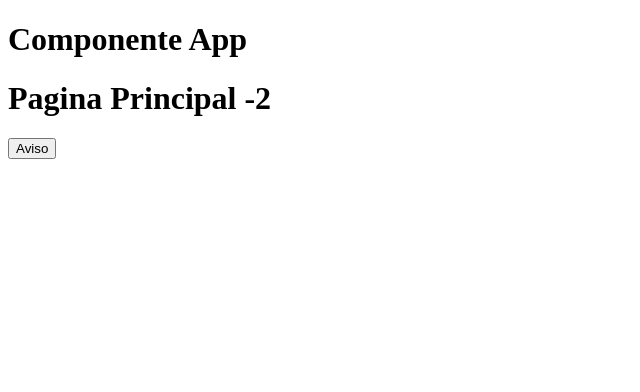
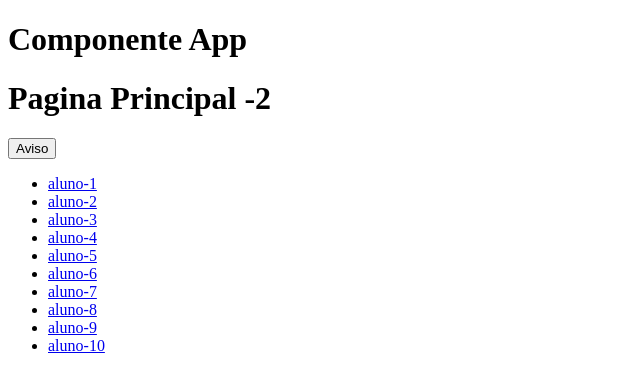
Before and after one commit to 1TDSPM-2024/aula-05-2sem, a React (Vite) app in the folder aula05/: page / in a window 1280 px wide. Shown: the top 392 px of the page, without its empty margins (0-640 px from the left). Built offline with nearby package versions, Linux system fonts and the light colour scheme.

Commit message:
children

```diff
--- a/aula05/src/App.tsx
+++ b/aula05/src/App.tsx
@@ -5,12 +5,25 @@ function App(){
     const pagina:string = "Pagina Principal";
     const nrPagina:number = 2;
     const status = "loading";
-    const aviso = ()=>alert(pagina);
+    const aviso = ()=> alert(pagina);
 
   return(
     <div>
       <h1>Componente App</h1>
-      <Cabecalho paginaProps={pagina} nrPaginaProps={nrPagina} statusProps={status} avisoProps={aviso}/>
+      <Cabecalho paginaProps={pagina} nrPaginaProps={nrPagina} statusProps={status} avisoProps={aviso}>
+        <ul>
+          <li><a href="#">aluno-1</a></li>
+          <li><a href="#">aluno-2</a></li>
+          <li><a href="#">aluno-3</a></li>
+          <li><a href="#">aluno-4</a></li>
+          <li><a href="#">aluno-5</a></li>
+          <li><a href="#">aluno-6</a></li>
+          <li><a href="#">aluno-7</a></li>
+          <li><a href="#">aluno-8</a></li>
+          <li><a href="#">aluno-9</a></li>
+          <li><a href="#">aluno-10</a></li>
+        </ul>
+      </Cabecalho>
     </div>
   );
 }
--- a/aula05/src/Cabecalho.tsx
+++ b/aula05/src/Cabecalho.tsx
@@ -1,16 +1,8 @@
-type CabecalhoProps = {
-    paginaProps:string;
-    nrPaginaProps:number | string;
-}
-
-type Cabecalho2Props = {
-    statusProps:"loading" | "deployed";
-    avisoProp:Function;
-}
+import { CabecalhoProps,Cabecalho2Props } from "./Types";
 
 
 
-function Cabecalho({paginaProps,nrPaginaProps,statusProps,avisoProps}:CabecalhoProps & Cabecalho2Props){
+function Cabecalho({paginaProps,nrPaginaProps,statusProps,avisoProps,children}:CabecalhoProps & Cabecalho2Props){
 
     // if(typeof nrPaginaProps === "number"){
     //     document.title = statusProps + "-"+ nrPaginaProps;
@@ -20,12 +12,14 @@ function Cabecalho({paginaProps,nrPaginaProps,statusProps,avisoProps}:CabecalhoP
     // }
 
     document.title = statusProps+ "-"+nrPaginaProps
-    document.addEventListener("click",()=>{})
 
     return(
         <header>
             <h1>{paginaProps+"\n-"+nrPaginaProps}</h1>
             <button onClick={()=> avisoProps()}>Aviso</button>
+            <div>
+                {children}
+            </div>
         </header>
     );
 }
```
Also changed, not shown: aula05/src/types.ts (added, +12 -0 lines).
